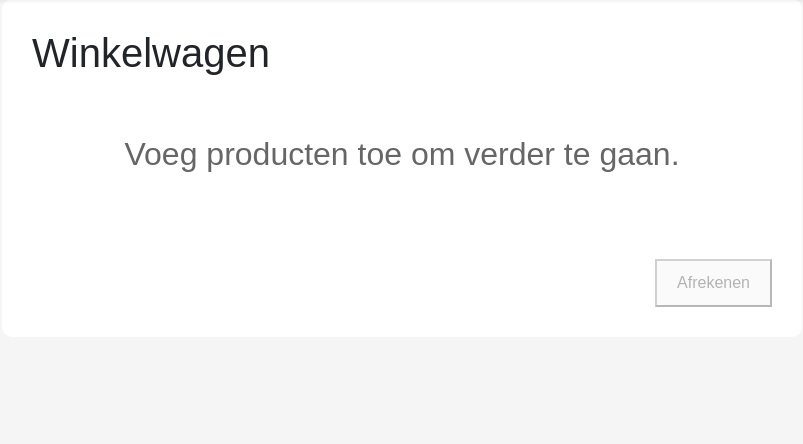
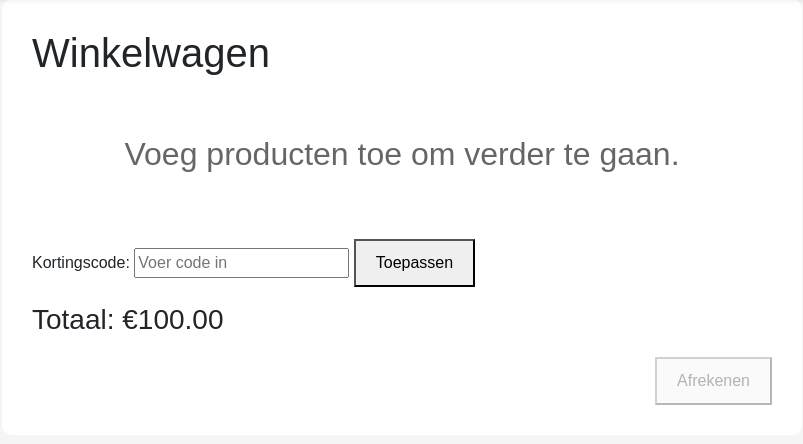
Before and after one commit to JHarmeijer/Project-4-2025-2026, a PHP site: page /winkelwagenpagina.php in a window 1280 px wide. Shown: the part 97-541 px from the top of the page, without its empty margins (238-1041 px from the left). Run offline with PHP 8.4, Linux system fonts and the light colour scheme.

Commit message:
Update winkelwagenpagina.php

```diff
--- a/php/winkelwagenpagina.php
+++ b/php/winkelwagenpagina.php
@@ -59,7 +59,82 @@ session_start();
         </div>
     <?php else: ?>
         <p>Hier komen later je producten te staan.</p>
-    <?php endif; ?>
+
+        <?php endif; ?>
+    <form method="POST">
+    <label for="coupon">Kortingscode:</label>
+    <input type="text" name="coupon" id="coupon" placeholder="Voer code in">
+    <button type="submit" name="check_coupon">Toepassen</button>
+</form>
+
+<?php
+$korting = 0;
+$melding = "";
+
+if (isset($_POST['check_coupon'])) {
+
+    $coupon = trim($_POST['coupon']);
+
+    $sql = "SELECT * FROM coupons
+            WHERE coupon_code = ?
+            AND actief = 1";
+
+    $stmt = $conn->prepare($sql);
+    $stmt->bind_param("s", $coupon);
+    $stmt->execute();
+
+    $result = $stmt->get_result();
+
+    if ($result->num_rows > 0) {
+
+        $couponData = $result->fetch_assoc();
+
+        $_SESSION['coupon'] = [
+            'code' => $couponData['coupon_code'],
+            'type' => $couponData['korting_type'],
+            'waarde' => $couponData['kortings_waarde']
+        ];
+
+        $melding = "Kortingscode toegepast!";
+    } else {
+        $melding = "Ongeldige kortingscode.";
+    }
+}
+?>
+
+
+<?php if (!empty($melding)): ?>
+    <p><?= htmlspecialchars($melding) ?></p>
+<?php endif; ?>
+
+<?php
+
+$totaal = 100;
+
+if (isset($_SESSION['coupon'])) {
+
+    if ($_SESSION['coupon']['type'] === 'percentage') {
+
+        $korting = ($totaal * $_SESSION['coupon']['waarde']) / 100;
+
+    } else {
+
+        $korting = $_SESSION['coupon']['waarde'];
+    }
+
+    $nieuwTotaal = max(0, $totaal - $korting);
+
+    echo "<p>Subtotaal: €" . number_format($totaal, 2) . "</p>";
+    echo "<p>Korting: -€" . number_format($korting, 2) . "</p>";
+    echo "<h3>Totaal: €" . number_format($nieuwTotaal, 2) . "</h3>";
+
+} else {
+
+    echo "<h3>Totaal: €" . number_format($totaal, 2) . "</h3>";
+}
+?>
+
+
 
     <div class="checkout">
         <button disabled>Afrekenen</button>
```
